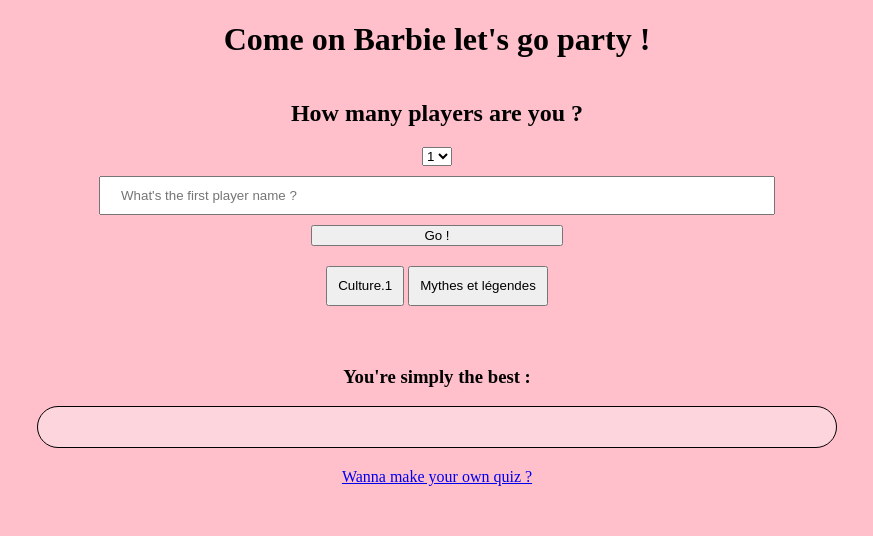
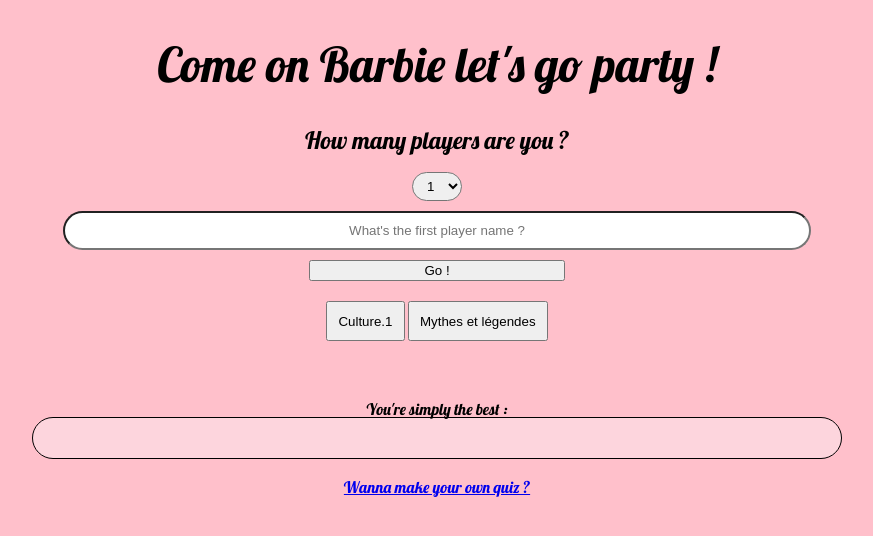
Before and after one commit to Arkayve/come-on-barbie-let-s-go-party, a PHP site: page / in a window 1280 px wide. Shown: the top 536 px of the page, without its empty margins (203-1076 px from the left). Run offline with PHP 8.4, Linux system fonts and the light colour scheme.

Commit message:
i'm tired, so, making some css

```diff
--- /dev/null
+++ b/assets/css/reset.css
@@ -0,0 +1,48 @@
+/* http://meyerweb.com/eric/tools/css/reset/
+   v2.0 | 20110126
+   License: none (public domain)
+*/
+
+html, body, div, span, applet, object, iframe,
+h1, h2, h3, h4, h5, h6, p, blockquote, pre,
+a, abbr, acronym, address, big, cite, code,
+del, dfn, em, img, ins, kbd, q, s, samp,
+small, strike, strong, sub, sup, tt, var,
+b, u, i, center,
+dl, dt, dd, ol, ul, li,
+fieldset, form, label, legend,
+table, caption, tbody, tfoot, thead, tr, th, td,
+article, aside, canvas, details, embed,
+figure, figcaption, footer, header, hgroup,
+menu, nav, output, ruby, section, summary,
+time, mark, audio, video {
+	margin: 0;
+	padding: 0;
+	border: 0;
+	font-size: 100%;
+	font: inherit;
+	vertical-align: baseline;
+}
+/* HTML5 display-role reset for older browsers */
+article, aside, details, figcaption, figure,
+footer, header, hgroup, menu, nav, section {
+	display: block;
+}
+body {
+	line-height: 1;
+}
+ol, ul {
+	list-style: none;
+}
+blockquote, q {
+	quotes: none;
+}
+blockquote:before, blockquote:after,
+q:before, q:after {
+	content: '';
+	content: none;
+}
+table {
+	border-collapse: collapse;
+	border-spacing: 0;
+}
--- a/assets/css/style.css
+++ b/assets/css/style.css
@@ -4,12 +4,34 @@
     display: none;
 }
 
+@font-face {
+    font-family: 'lobster';
+    src: url('../fonts/Lobster-Regular.ttf');
+}
+
 body {
+    font-family: 'lobster';
     background-color: pink;
     text-align: center;
 }
 
+h1 {
+    font-size: 3rem;
+    margin: 40px;
+}
+
+h2 {
+    font-size: 1.5rem;
+    width: 80%;
+    margin-bottom: 20px;
+}
+
 /* make some style for inputs names spaces and go button */
+.number-of-player {
+    padding: 5px 10px;
+    border-radius: 20px;
+}
+
 .player-choice {
     display: flex;
     flex-direction: column;
@@ -17,7 +39,9 @@ body {
 }
 
 .player-name {
-    width: 50%;
+    text-align: center;
+    border-radius: 20px;
+    width: 55%;
     padding: 10px 20px;
     margin: 10px;
 }
--- a/assets/js/script.js
+++ b/assets/js/script.js
@@ -102,6 +102,7 @@ displayBestScores();
 // to have a timer in the game
 // where i will display it
 const displayTimer = document.getElementById('timer');
+let endTime;
 
 let ms = 10;
 let s = 19;
@@ -117,6 +118,7 @@ function runTimer() {
 
 function endTimer() {
     clearInterval(timer);
+    endTime = displayTimer.textContent;
 }
 
 // function to save question following the difficulty in a variable
@@ -216,6 +218,7 @@ document.getElementById('ranking-title').addEventListener('mouseenter', function
 
 // here we go !
 function runGame() {
+    makeRound();
     displayQuestion();
     runTimer();
 }
@@ -227,18 +230,27 @@ function displayQuestion() {
     const newQuestion = questions.shift();
     anecdote = newQuestion.anecdote;
     answer = newQuestion.réponse;
-    console.log(answer)
     document.getElementById('question').textContent = newQuestion.question;
     document.getElementById('btn-answer-0').textContent = newQuestion.propositions[0];
     document.getElementById('btn-answer-1').textContent = newQuestion.propositions[1];
     document.getElementById('btn-answer-2').textContent = newQuestion.propositions[2];
     document.getElementById('btn-answer-3').textContent = newQuestion.propositions[3];
+    console.log(answer)
 }
 
+let round = 0;
+
+function makeRound() {
+    if (round === 4) round = 0;
+    document.getElementById('who-play').textContent = `Hey ${playerNames[round]}, it's your turn`;
+}
+
+// hey that's a block isn't it ?? her we listen which button (answer) we choose
 document.getElementById('btn-answer-container').addEventListener('click', function (event) {
     if (!event.target.classList.contains('btn-answer')) return;
     switch (event.target.id) {
         case 'btn-answer-0':
+            // and make it appears glorious
             document.getElementById('btn-answer-0').classList.add('choice');
             document.getElementById('btn-answer-1').classList.remove('choice');
             document.getElementById('btn-answer-2').classList.remove('choice');
@@ -262,12 +274,31 @@ document.getElementById('btn-answer-container').addEventListener('click', functi
             document.getElementById('btn-answer-2').classList.remove('choice');
             document.getElementById('btn-answer-3').classList.add('choice');
             break;
-    }
+        }
+    // we display anecdote for each question
     document.getElementById('anecdote').textContent = anecdote;
+    round++;
     endTimer();
+    // and here we know if you are a potatoe
     if (event.target.textContent === answer) {
         document.getElementById('comments').textContent = 'well done !'
+        playerNames[round].score += 50;
+        console.log(playerNames);
+        console.log(endTime)
     } else {
         document.getElementById('comments').textContent = 'soz, maybe next time.'
     }
 })
+
+// function saveBestScores() {
+//     playerNames.forEach(i => {
+//         let player = {};
+//         player["name"] = playerNames[i];
+//         player["score"] = playerScores[i];
+//         scores.push(player);
+//     })
+//     scores.sort((a, b) => b.score - a.score);
+//     const maxScoresToKeep = 10;
+//     scores = scores.slice(0, maxScoresToKeep);
+//     localStorage.setItem('bestScores', JSON.stringify(scores));
+// }
--- a/index.html
+++ b/index.html
@@ -4,6 +4,7 @@
 <head>
     <meta charset="UTF-8">
     <meta name="viewport" content="width=device-width, initial-scale=1.0">
+    <link rel="stylesheet" href="assets/css/reset.css">
     <link rel="stylesheet" href="assets/css/style.css">
     <title>Come on Barbie let's go party</title>
 </head>
@@ -61,7 +62,8 @@
 
         <div id="game">
 
-            <h2 id="question"></h2>
+            <h2 id="who-play" class="who-play"></h2>
+            <h3 id="question"></h3>
             <p id="timer"></p>
 
             <div id="btn-answer-container" class="btn-answer-container">
```
Also changed, not shown: assets/fonts/Lobster-Regular.ttf (added).
